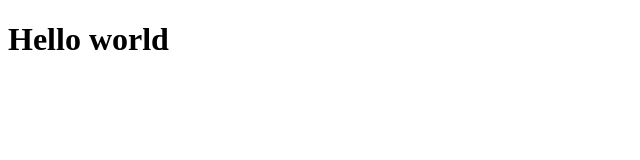
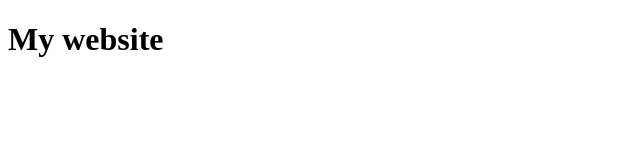
Before and after one commit to sebastianhalsted/homematch, a plain HTML site: page index.html in a window 1280 px wide. Shown: the whole page, without its empty margins (0-640 px from the left). Drawn offline with Linux system fonts and the light colour scheme.

Commit message:
update website

```diff
--- a/index.html
+++ b/index.html
@@ -4,6 +4,6 @@
   <title>My Website</title>
 </head>
 <body>
-  <h1>Hello world</h1>
+  <h1>My website</h1>
 </body>
 </html>
```
